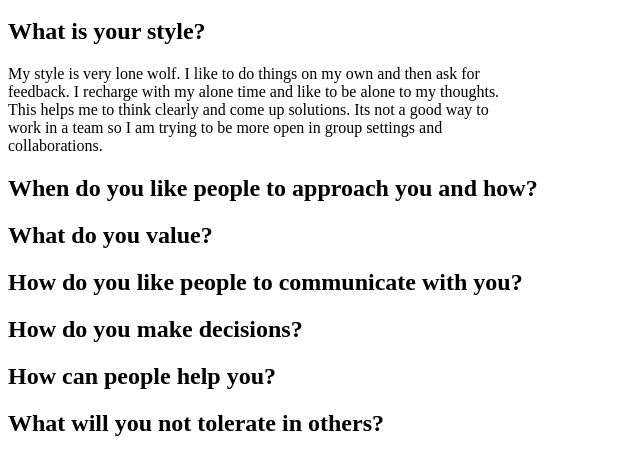
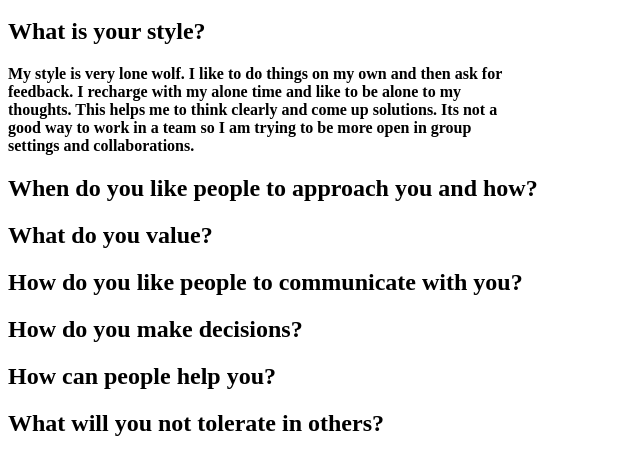
Before and after one commit to MrYee4/CSE-170, a plain HTML site: page PersonalProject.html in a window 1280 px wide. Shown: the part 48-522 px from the top of the page, without its empty margins (0-640 px from the left). Drawn offline with Linux system fonts and the light colour scheme.

Commit message:
Update PersonalProject.html

```diff
--- a/PersonalProject.html
+++ b/PersonalProject.html
@@ -1,6 +1,6 @@
 <head>
   <style>
-    p {width: 500px;}
+    p {width: 500px; font-weight: bold;}
   </style>
 </head>
 
```
